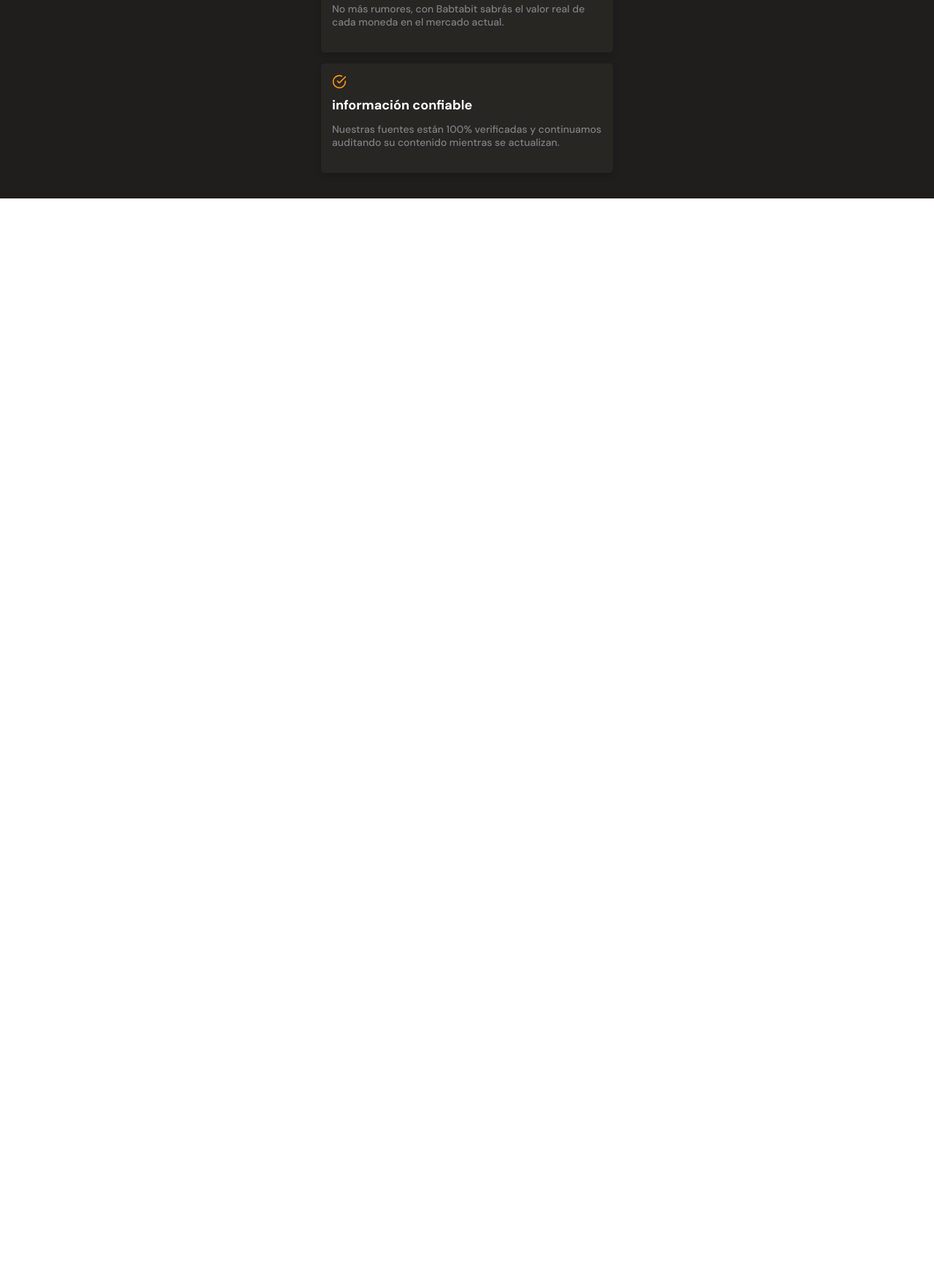
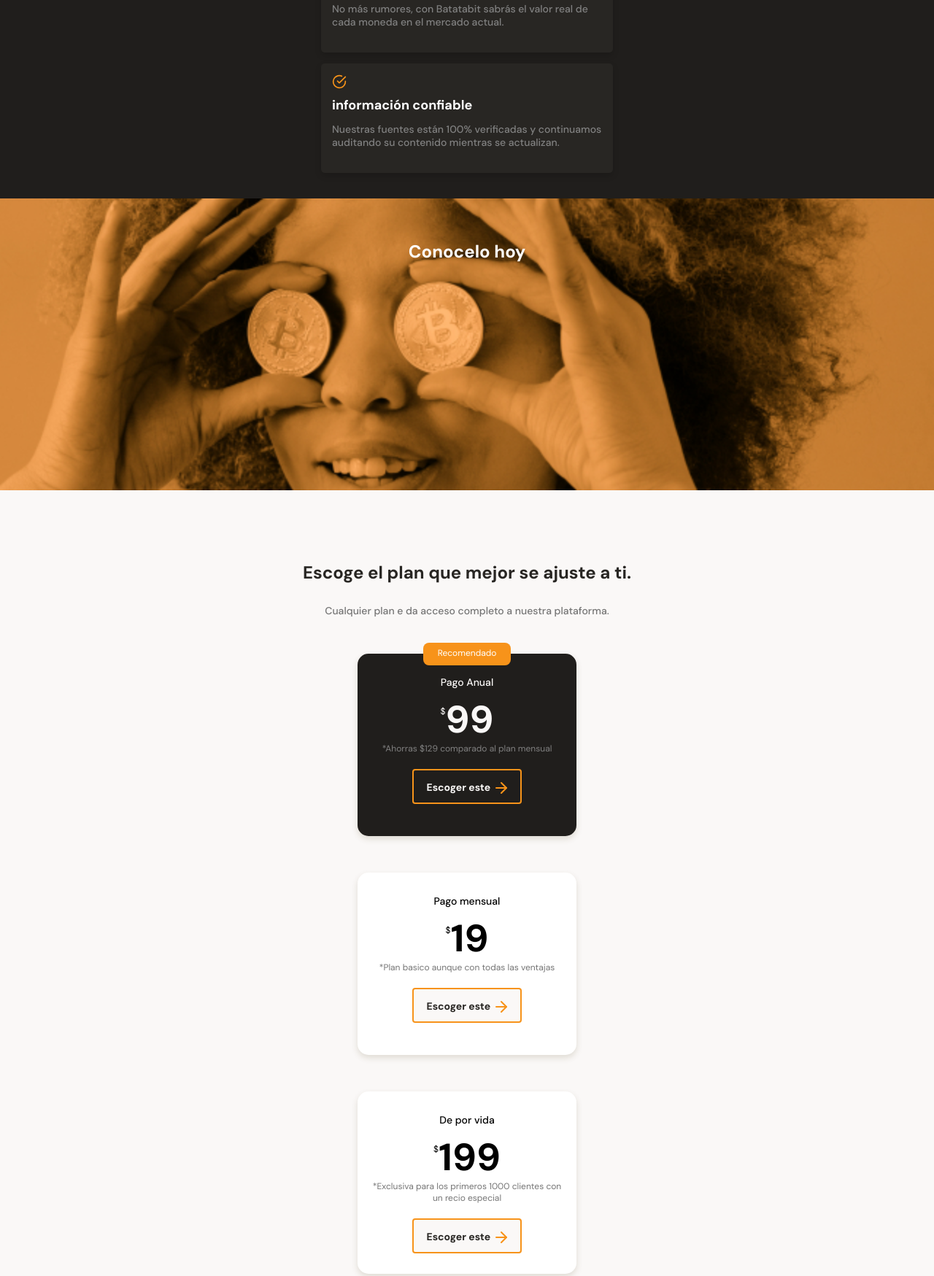
Before and after one commit to DrDigett/mobile-first, a plain HTML site: page index.html in a window 1280 px wide. Shown: the part 2078-3827 px from the top of the page at 73% size. Before the commit the page ends 2350 px from the top, so only its background shows below. Drawn offline with Linux system fonts and the light colour scheme.

Commit message:
agregando planes

```diff
--- a/index.html
+++ b/index.html
@@ -4,7 +4,7 @@
     <meta charset="UTF-8">
     <meta http-equiv="X-UA-Compatible" content="IE=edge">
     <meta name="viewport" content="width=device-width, initial-scale=1.0">
-    <title>Document</title>
+    <title>Batatabit</title>
 
     <link rel="preconnect" href="https://fonts.googleapis.com">
     <link rel="preconnect" href="https://fonts.gstatic.com" crossorigin>
@@ -24,7 +24,7 @@
                 DigeTbiT te ayuda a navegar entre los diferentes
                 precios y tendencias.
             </p>
-            <a href="" class="header--button">Conoce nuestros planes <span></span></a>
+            <a href="#planes" class="header--button">Conoce nuestros planes <span></span></a>
         </div>
     </header>
     <main>
@@ -119,7 +119,7 @@
                     <span class="icon-card eye"></span>
                     <p class="product--card-title">No hay tasas escondidas</p>
                     <p class="product--card-body">
-                        Ni en la compra o al momento de exit, Batabit
+                        Ni en la compra o al momento de exit, Batatabit
                         siempre te muestra el costo real de lo que estás adquiriendo.
                     </p>
                 </article>
@@ -127,7 +127,7 @@
                     <span class="icon-card dolar"></span>
                     <p class="product--card-title">Compara monedas</p>
                     <p class="product--card-body">
-                        No más rumores, con Babtabit sabrás el valor
+                        No más rumores, con Batatabit sabrás el valor
                         real de cada moneda en el mercado actual.
                     </p>
                 </article>
@@ -141,8 +141,42 @@
                 </article>
             </section>
         </section>
-        <section></section>
-        <section></section>
+        <section class="bitcoin-img-container">
+            <h2>Conocelo hoy</h2>
+        </section>
+        <section id="planes" class="main-plans-container">
+            <div class="plans--title">
+                <h2>Escoge el plan que mejor se ajuste a ti.</h2>
+                <p>Cualquier plan e da acceso completo a nuestra plataforma.</p>
+            </div>
+            <section class="plans-container--slider">
+                <article class="plans-container--card card--recommended">
+                    <p class="recommended">Recomendado</p>
+                    <div class="plan-info-container">
+                        <h3 class="plan-card--title">Pago Anual</h3>
+                        <p class="plan-card--price"><span>$</span>99</p>
+                        <p class="plan-card--saving">*Ahorras $129 comparado al plan mensual</p>
+                        <button class="plan-card--ca">Escoger este <span></span></button>
+                    </div>
+                </article>
+                <article class="plans-container--card">
+                    <div class="plan-info-container">
+                        <h3 class="plan-card--title">Pago mensual</h3>
+                        <p class="plan-card--price"><span>$</span>19</p>
+                        <p class="plan-card--saving">*Plan basico aunque con todas las ventajas</p>
+                        <button class="plan-card--ca">Escoger este <span></span></button>
+                    </div>
+                </article>
+                <article class="plans-container--card">
+                    <div class="plan-info-container">
+                        <h3 class="plan-card--title">De por vida</h3>
+                        <p class="plan-card--price"><span>$</span>199</p>
+                        <p class="plan-card--saving">*Exclusiva para los primeros 1000 clientes con un recio especial</p>
+                        <button class="plan-card--ca">Escoger este <span></span></button>
+                    </div>
+                </article>
+            </section>
+        </section>
     </main>
     <footer></footer>
 </body>
--- a/styles.css
+++ b/styles.css
@@ -5,6 +5,10 @@
 4. Visual
 5. Otros
 */
+
+html{
+    scroll-behavior: smooth;
+}
 
 :root {
     /* Colores */
@@ -332,3 +336,151 @@ main{
     line-height: 1.8rem;
     color: #808080;
 }
+
+.bitcoin-img-container{
+    width: 100%;
+    min-width: 320px;
+    height: 50vh;
+    background-image: url("./assets/img/bitcoinbaby2x.jpg");
+    background-position: center;
+    background-size: cover;
+    background-repeat: no-repeat;
+    text-align: center;
+}
+
+.bitcoin-img-container h2{
+    padding-top:60px;
+    font-size: 2.4rem;
+    font-weight: bold;
+    line-height: 2.6rem;
+    color: var(--just-white);
+}
+
+.main-plans-container{
+    width: 100%;
+    min-width: 320px;
+    padding-bottom: 70px;
+    text-align: center;
+}
+
+.plans--title{
+    width: 90%;
+    min-width: 288px;
+    height: auto;
+    margin: 50px auto;
+    margin-bottom: 50px;
+}
+
+.plans--title h2{
+    padding-top: 50px;
+    font-size: 2.4rem;
+    font-weight: bold;
+    line-height: 2.6rem;
+    color: var(--black);
+}
+
+.plans--title p{
+    padding-top: 30px;
+    font-size: 1.4rem;
+    font-weight: 500;
+    line-height: 1.8rem;
+    color: #757575;
+}
+
+.plans-container--card{
+    position: relative;
+    width: 70%;
+    min-width: 230px;
+    max-width: 300px;
+    height: 250px;
+    margin: 50px auto 0px;
+    padding: 0 15px;
+    background-color: var(--just-white);
+    border-radius: 15px;
+    box-shadow: 0 4px 8px rgba(89,73,30,0.16);
+}
+
+.card--recommended{
+    background-color: var(--warm-black);
+}
+
+.recommended{
+    position: absolute;
+    width: 120px;
+    height: 31px;
+    padding:6px;
+    top: -15px;
+    left: calc(50% - 60px);
+    font-size: 1.2rem;
+    background-color: var(--bitcoin-orange);
+    border-radius: 8px;
+    color: var(--just-white);
+}
+
+.plan-card--title{
+    padding-top: 30px;
+    font-size: 1.4rem;
+    font-weight: 500;
+    line-height: 1.8rem;
+    color: black;
+}
+
+.card--recommended .plan-card--title{
+    color:var(--off-white);
+}
+
+.plan-card--price{
+    padding: 5px 0;
+    font-size: 5.2rem;
+    font-weight: bold;
+    line-height: 5.3rem;
+    color: black;
+}
+
+.card--recommended .plan-card--price{
+    color:var(--off-white);
+}
+
+.plan-card--price span{
+    font-size: 1.2rem;
+    font-weight: 300;
+    vertical-align: 25px;
+}
+
+.plan-card--saving{
+    font-size: 1.2rem;
+    color: #757575;
+
+}
+
+.card--recommended .plan-card--saving{
+    color:#808080;
+}
+
+
+.plan-card--ca {
+    font-family: "DM Sans", sans-serif;
+    width: 150px;
+    height: 48px;
+    margin-top: 20px;
+    background-color: #FAF8F7;
+    border: 2px solid var(--bitcoin-orange);
+    border-radius: 4px;
+    font-size: 1.4rem;
+    font-weight: bold;
+    line-height: 1.8rem;
+    color: var(--black);
+}
+
+.card--recommended .plan-card--ca{
+    background-color: var(--warm-black);
+    color: var(--off-white);
+}
+
+.plan-card--ca span{
+    display: inline-block;
+    width: 20px;
+    height: 20px;
+    vertical-align: text-bottom;
+    background-image: url("./assets/icons/orange-right-arrow.svg");
+}
```
